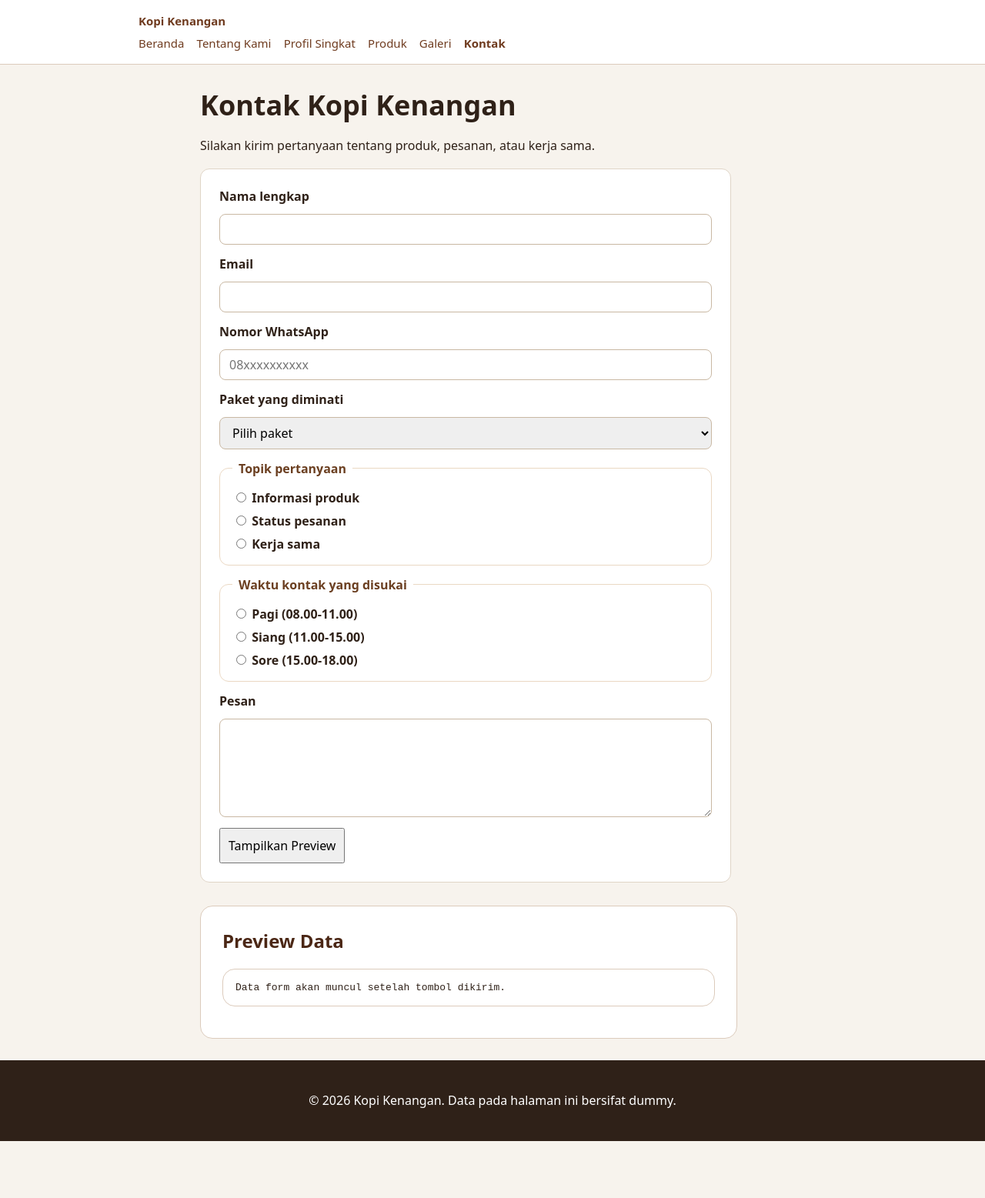
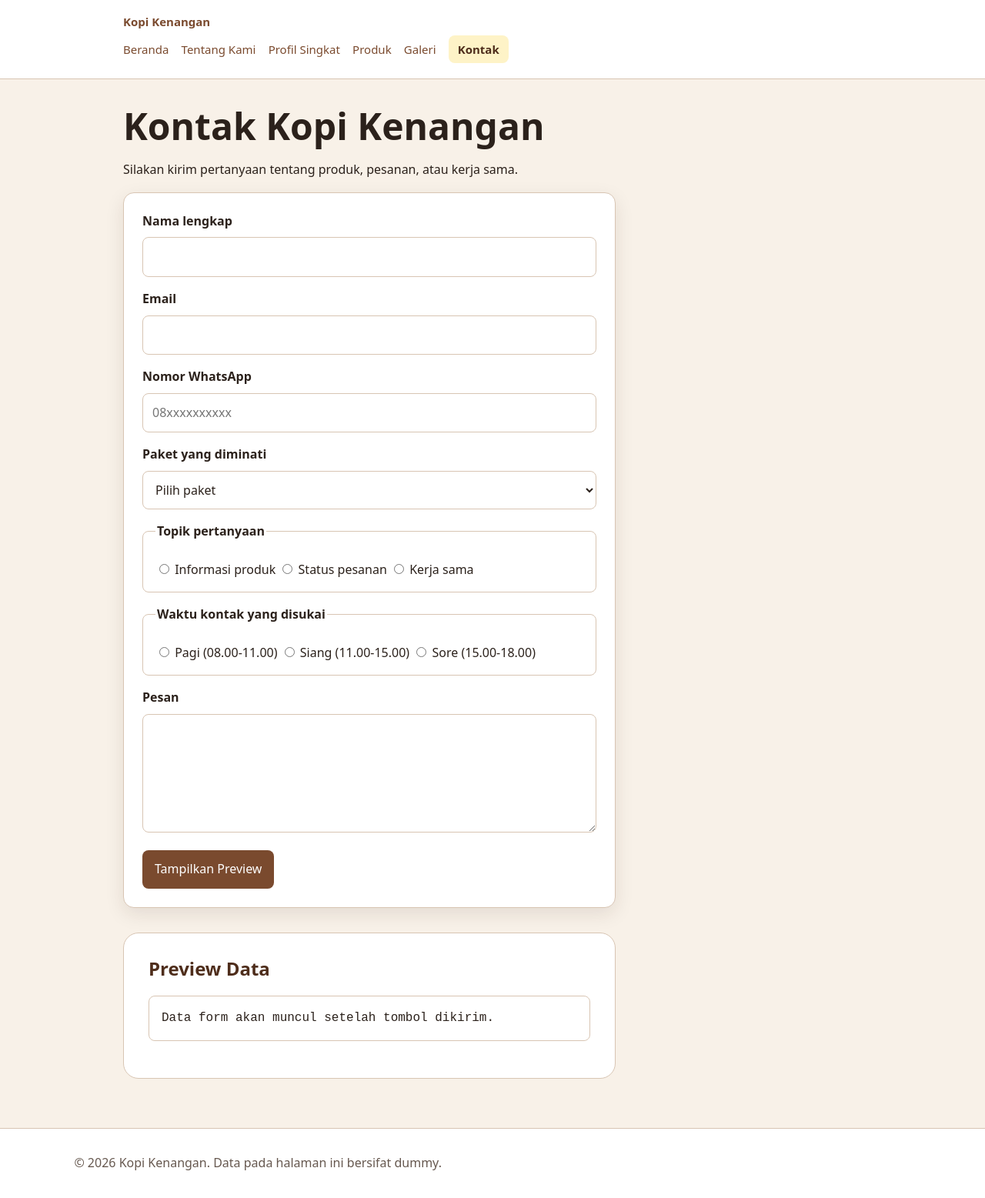
Before and after one commit to Dindamustika4/website-umkm, a plain HTML site: page kontak.html in a window 1280 px wide. Shown: the whole page at 77% size. Before the commit the page ends 1483 px from the top, so only its background shows below. Drawn offline with Linux system fonts and the light colour scheme.

Commit message:
feat: bangun fondasi css dan design token

```diff
--- a/css/style.css
+++ b/css/style.css
@@ -1,341 +1,432 @@
-body {
-    margin: 0;
-    color: #2f2118;
-    background: #f6f0e8;
-    font-family: Arial, sans-serif;
+:root {
+  --color-primary: #7a4a2e;
+  --color-primary-strong: #4e2d1b;
+  --color-text: #2b211b;
+  --color-muted: #66584f;
+  --color-surface: #ffffff;
+  --color-surface-soft: #f8f1e8;
+  --color-border: #d8c5b3;
+  --color-focus: #1459c7;
+  --color-accent: #fef3c7;
+  --color-accent-strong: #fde68a;
+
+  --space-1: 0.5rem;
+  --space-2: 0.75rem;
+  --space-3: 1rem;
+  --space-4: 1.5rem;
+  --space-5: 2rem;
+  --space-6: 2.5rem;
+
+  --radius-sm: 0.5rem;
+  --radius-md: 0.875rem;
+  --radius-lg: 1.25rem;
+
+  --shadow-card: 0 0.5rem 1.5rem rgb(47 33 24 / 0.1);
 }
 
-/* HEADER */
-.site-header { padding: 16px 20px; background: white; border-bottom: 1px solid #dccbbc; }
+*,
+*::before,
+*::after {
+  box-sizing: border-box;
+}
 
-.nav { max-width: 920px; margin: 0 auto; }
+html {
+  color-scheme: light;
+}
 
-.brand { display: inline-block; margin-bottom: 8px; color: #4b2715; font-weight: 800; text-decoration: none; }
+body {
+  margin: 0;
+  color: var(--color-text);
+  background: var(--color-surface-soft);
+  font-family: system-ui, -apple-system, BlinkMacSystemFont, "Segoe UI", sans-serif;
+  font-size: 1rem;
+  line-height: 1.6;
+}
 
-.nav ul { padding: 0; margin: 0; list-style: none; }
+img {
+  max-width: 100%;
+  height: auto;
+}
 
-.nav li { display: inline-block; margin-right: 12px; }
+a {
+  color: var(--color-primary);
+}
+
+a:hover {
+  color: var(--color-primary-strong);
+}
+
+.site-header,
+.site-footer {
+  padding: var(--space-3) var(--space-4);
+  background: var(--color-surface);
+  border-bottom: 1px solid var(--color-border);
+}
+
+.site-footer {
+  margin-top: var(--space-5);
+  color: var(--color-muted);
+  text-align: center;
+  border-top: 1px solid var(--color-border);
+  border-bottom: 0;
+}
+
+.nav,
+.page {
+  width: min(100% - 2rem, 60rem);
+  margin-inline: auto;
+}
+
+.brand {
+  display: inline-block;
+  margin-bottom: var(--space-2);
+  color: var(--color-text);
+  font-weight: 800;
+  text-decoration: none;
+}
+
+.nav ul {
+  padding: 0;
+  margin: 0;
+  list-style: none;
+}
+
+.nav li {
+  display: inline-block;
+  margin: 0 var(--space-2) var(--space-1) 0;
+}
 
 .nav a {
-    color: #6f3b1f;
-    font-size: 15px;
-    text-decoration: none;
-    transition: color 0.2s ease;
+  color: var(--color-primary);
+  font-size: 15px;
+  text-decoration: none;
 }
 
 .nav a:hover {
-    text-decoration: underline;
+  text-decoration: underline;
 }
 
-.nav a[aria-current="page"] { font-weight: 800; }
-
-/* KONTEN */
-.page {
-    max-width: 920px;
-    margin: 0 auto;
-    padding: 50px 24px;
+.nav a[aria-current="page"] {
+  padding: var(--space-1) var(--space-2);
+  color: var(--color-primary-strong);
+  font-weight: 700;
+  text-decoration: none;
+  background: var(--color-accent);
+  border-radius: var(--radius-sm);
 }
 
-/* JUDUL */
-.eyebrow {
-    margin: 0 0 10px;
-    color: #6f3b1f;
-    font-size: 13px;
-    font-weight: 700;
-    letter-spacing: 0.14em;
-    text-transform: uppercase;
+.page {
+  padding-block: var(--space-5);
+}
+
+.hero {
+  padding: var(--space-6);
+  color: var(--color-surface);
+  background: var(--color-primary);
+  border-radius: var(--radius-lg);
+}
+
+h1,
+h2,
+h3 {
+  line-height: 1.2;
+  text-wrap: balance;
 }
 
 h1 {
-    margin: 0 0 16px;
-    color: #2f2118;
-    font-size: 36px;
+  margin: 0 0 16px;
+  color: var(--color-text);
+  font-size: clamp(2rem, 6vw, 3rem);
 }
 
 h2 {
-    margin-top: 0;
-    color: #4b2715;
-    font-size: 24px;
+  margin-top: 0;
+  color: var(--color-primary-strong);
+  font-size: 24px;
+}
+
+p,
+li {
+  max-width: 68ch;
 }
 
 p {
-    line-height: 1.6;
+  line-height: 1.6;
 }
 
-/* GAMBAR */
-.page img {
-    display: block;
-    width: 100%;
-    max-width: 100%;
-    height: auto;
-    aspect-ratio: 16 / 9;
-    object-fit: cover;
-    object-position: center;
-    margin: 28px 0;
-    border-radius: 16px;
+.eyebrow {
+  margin: 0 0 10px;
+  color: var(--color-primary);
+  font-size: 13px;
+  font-weight: 800;
+  letter-spacing: 0.08em;
+  text-transform: uppercase;
 }
 
-/* SECTION LANGSUNG DI DALAM .page (Nilai, Owner, Kontak Singkat, Kategori, Menu Baru, Daftar Harga)
-   :not(.hero) supaya tidak menimpa section.hero yang butuh background coklat */
+.hero .eyebrow {
+  color: #fef3c7;
+}
+
+.hero h1 {
+  color: var(--color-surface);
+}
+
+.hero p {
+  color: #f6f0e8;
+}
+
+.page img {
+  display: block;
+  width: 100%;
+  max-width: 100%;
+  height: auto;
+  aspect-ratio: 16 / 9;
+  object-fit: cover;
+  object-position: center;
+  margin: 28px 0;
+  border-radius: 16px;
+}
+
+.hero img {
+  width: 100%;
+  height: auto;
+  margin-top: 24px;
+  border-radius: 14px;
+  object-fit: contain;
+}
+
+.hero figcaption {
+  margin-top: 8px;
+  color: #f6f0e8;
+  font-size: 14px;
+  text-align: center;
+}
+
 .page > section:not(.hero) {
-    padding: 28px;
-    margin-top: 30px;
-    background: white;
-    border: 1px solid #dccbbc;
-    border-radius: 16px;
+  padding: var(--space-5);
+  margin-top: var(--space-5);
+  background: var(--color-surface);
+  border: 1px solid var(--color-border);
+  border-radius: var(--radius-lg);
 }
 
 .page > section:not(.hero) ul {
-    padding-left: 22px;
-    margin-bottom: 0;
+  padding-left: 22px;
+  margin-bottom: 0;
 }
 
 .page > section:not(.hero) li {
-    margin-bottom: 10px;
+  margin-bottom: 10px;
 }
 
-/* TABEL PRODUK */
+.product-card,
+.media-card,
+table,
+form {
+  margin-block: var(--space-3);
+  padding: var(--space-3);
+  background: var(--color-surface);
+  border: 1px solid var(--color-border);
+  border-radius: var(--radius-md);
+  box-shadow: var(--shadow-card);
+}
+
+figure {
+  margin-inline: 0;
+}
+
+figcaption,
+caption {
+  color: var(--color-muted);
+}
+
 table {
-    width: 100%;
-    border-collapse: collapse;
-    margin-top: 16px;
+  width: 100%;
+  border-collapse: collapse;
+  border-radius: 0;
 }
 
 caption {
-    margin-bottom: 10px;
-    color: #6f3b1f;
-    font-weight: 700;
-    text-align: left;
+  margin-bottom: var(--space-2);
+  font-weight: 700;
+  text-align: left;
 }
 
 th,
 td {
-    padding: 10px 12px;
-    text-align: left;
-    border-bottom: 1px solid #dccbbc;
+  padding: var(--space-2);
+  text-align: left;
+  border: 1px solid var(--color-border);
 }
 
-thead th {
-    color: #4b2715;
-    font-size: 14px;
-    text-transform: uppercase;
-    letter-spacing: 0.04em;
+th {
+  background: var(--color-surface-soft);
 }
 
-tbody th {
-    color: #2f2118;
-    font-weight: 700;
-}
-
-/* SKIP LINK */
-.skip-link { position: absolute; left: -9999px; padding: 8px 12px; color: white; background: #2f2118; }
-
-.skip-link:focus { top: 8px; left: 8px; }
-
-/* FOCUS */
-a:focus-visible,
-button:focus-visible { outline: 3px solid #2563eb; outline-offset: 3px; }
-
-/* FOOTER */
-.site-footer { padding: 24px 20px; color: white; text-align: center; background: #2f2118; }
-
-/* PRODUK DI BERANDA */
+/* ===== Product list & card — normal flow (flexbox) ===== */
 .product-list {
-    display: table;
-    width: 100%;
-    margin-top: 28px;
-    border-spacing: 16px 0;
+  display: flex;
+  flex-wrap: wrap;
+  gap: var(--space-4);
+  margin-top: 28px;
 }
 
 .product-card {
-    position: relative;
-    display: table-cell;
-    width: 33%;
-    vertical-align: top;
-    padding: 20px 20px 50px;
-    background: white;
-    border: 1px solid #dccbbc;
-    border-radius: 14px;
-    transition: transform 0.2s ease, box-shadow 0.2s ease;
-}
-
-.product-card:hover {
-    transform: translateY(-4px);
-    box-shadow: 0 8px 16px rgba(0, 0, 0, 0.08);
+  display: flex;
+  flex-direction: column;
+  width: calc(33.333% - var(--space-4));
+  padding: 20px;
 }
 
 .product-card h3 {
-    margin: 0 0 8px;
+  margin: 0 0 8px;
 }
 
 .product-card .price {
-    position: absolute;
-    left: 20px;
-    bottom: 20px;
-    margin: 0;
-    color: #6f3b1f;
-    font-weight: 700;
+  margin-top: auto;
 }
 
-/* GALERI */
+.price {
+  color: var(--color-primary-strong);
+  font-weight: 800;
+}
+
+/* ===== Gallery list & media card — normal flow (flexbox) ===== */
 .gallery-list {
-    display: table;
-    width: 100%;
-    margin-top: 20px;
-    border-spacing: 16px 0;
+  display: flex;
+  flex-wrap: wrap;
+  gap: var(--space-4);
+  margin-top: 20px;
 }
 
 .media-card {
-    display: table-cell;
-    width: 50%;
-    vertical-align: top;
-    margin: 0;
-    padding: 16px;
-    background: white;
-    border: 1px solid #dccbbc;
-    border-radius: 14px;
+  width: calc(50% - var(--space-4));
+  padding: 16px;
 }
 
 .media-card img {
-    margin: 0 0 12px;
+  margin: 0 0 12px;
 }
 
 .media-card figcaption {
-    color: #4b2715;
-    font-size: 14px;
-    line-height: 1.5;
+  font-size: 14px;
+  line-height: 1.5;
 }
 
-/* HERO */
-.hero {
-    padding: 40px;
-    color: white;
-    background: #6f3b1f;
-    border-radius: 20px;
+.button,
+button {
+  display: inline-block;
+  padding: var(--space-2) var(--space-3);
+  color: var(--color-surface);
+  font: inherit;
+  font-weight: 700;
+  text-decoration: none;
+  cursor: pointer;
+  background: var(--color-primary);
+  border: 0;
+  border-radius: var(--radius-sm);
 }
 
-.hero .eyebrow {
-    color: #ffd166;
-}
-
-.hero h1 {
-    color: white;
-}
-
-.hero p {
-    color: #f6f0e8;
-}
-
-.hero img {
-    width: 100%;
-    height: auto;
-    margin-top: 24px;
-    border-radius: 14px;
-    object-fit: contain;
-}
-
-.hero figcaption {
-    margin-top: 8px;
-    color: #f6f0e8;
-    font-size: 14px;
-    text-align: center;
+.button:hover,
+button:hover {
+  color: var(--color-surface);
+  background: var(--color-primary-strong);
 }
 
 .hero button {
-    margin-top: 12px;
-    padding: 12px 18px;
-    color: #2f2118;
-    font-weight: 700;
-    cursor: pointer;
-    background: #ffd166;
-    border: 0;
-    border-radius: 999px;
-    transition: background-color 0.2s ease, transform 0.15s ease;
+  color: var(--color-text);
+  background: var(--color-accent);
 }
 
 .hero button:hover {
-    background-color: #ffc233;
-    transform: scale(1.03);
-}
-.table-wrap {
-    overflow-x: auto;
-}
-.field { margin-bottom: 16px; }
-.field label { display: block; margin-bottom: 6px; }
-fieldset { margin: 0 0 16px; }
-#preview-form { padding: 16px; white-space: pre-wrap; background: white; border: 1px solid #dccbbc; }
-body {
-  margin: 0;
-  background: #f7f3ed;
-  color: #2f2118;
-  font-family: system-ui, -apple-system, BlinkMacSystemFont, "Segoe UI", sans-serif;
+  color: var(--color-text);
+  background: var(--color-accent-strong);
 }
 
-.page {
-  max-width: 760px;
-  margin: 0 auto;
-  padding: 28px 20px;
+.table-wrap {
+  overflow-x: auto;
 }
 
-#form-kontak {
-  background-color: #ffffff;
-  border: 1px solid #e0d5c7;
-  border-radius: 12px;
-  padding: 24px;
-  max-width: 640px;
+.skip-link {
+  position: absolute;
+  top: -5rem;
+  left: var(--space-3);
+  padding: var(--space-2) var(--space-3);
+  color: var(--color-surface);
+  background: var(--color-text);
 }
 
+.skip-link:focus {
+  top: var(--space-3);
+}
+
+:focus-visible {
+  outline: 3px solid var(--color-focus);
+  outline-offset: 3px;
+}
+
+.field {
+  margin-bottom: var(--space-3);
+}
+
+.field label,
+legend {
+  display: block;
+  margin-bottom: var(--space-1);
+  font-weight: 700;
+}
 
 .field input,
 .field select,
 .field textarea {
-  border: 1px solid #c9b8a3;
-  border-radius: 8px;
-  padding: 8px 12px;
   width: 100%;
-  box-sizing: border-box;
+  padding: var(--space-2);
+  color: inherit;
+  font: inherit;
+  background: var(--color-surface);
+  border: 1px solid var(--color-border);
+  border-radius: var(--radius-sm);
+}
+
+input[type="radio"],
+input[type="checkbox"] {
+  width: auto;
 }
 
 fieldset {
-  border: 1px solid #c9b8a3;
-  border-radius: 8px;
-  padding: 16px;
-  margin-bottom: 16px;
+  margin: 0 0 var(--space-3);
+  padding: var(--space-3);
+  border: 1px solid var(--color-border);
+  border-radius: var(--radius-sm);
 }
 
-legend {
-  padding: 0 8px;
-  font-weight: bold;
-  color: #6b3f21;
+audio {
+  max-width: 100%;
 }
 
+#preview-form {
+  padding: var(--space-3);
+  white-space: pre-wrap;
+  background: var(--color-surface);
+  border: 1px solid var(--color-border);
+  border-radius: var(--radius-sm);
+}
+
+#form-kontak {
+  max-width: 640px;
+  padding: var(--space-4);
+  background: var(--color-surface);
+  border: 1px solid var(--color-border);
+  border-radius: var(--radius-md);
+}
 
 section[aria-labelledby="preview-title"] {
-  background-color: #ffffff;
-  border: 1px solid #e0d5c7;
-  border-radius: 12px;
-  padding: 24px;
-  margin-top: 24px;
   max-width: 640px;
-}
-
-form,
-pre {
-  background: white;
-  border: 1px solid #ead8c3;
-  border-radius: 16px;
-  padding: 18px;
-}
-
-.field {
-  display: grid;
-  gap: 6px;
-  margin-bottom: 14px;
-}
-
-label,
-legend {
-  font-weight: 700;
+  padding: var(--space-4);
+  margin-top: var(--space-4);
+  background: var(--color-surface);
+  border: 1px solid var(--color-border);
+  border-radius: var(--radius-md);
 }
 
 input,
@@ -343,17 +434,11 @@ select,
 textarea,
 button {
   font: inherit;
-  padding: 10px;
 }
 
-fieldset {
-  display: grid;
-  gap: 8px;
-  margin: 0 0 14px;
-  border: 1px solid #ead8c3;
-  border-radius: 12px;
+pre {
+  padding: 18px;
+  background: var(--color-surface);
+  border: 1px solid var(--color-border);
+  border-radius: var(--radius-md);
 }
-
-button {
-  cursor: pointer;
-}
```
